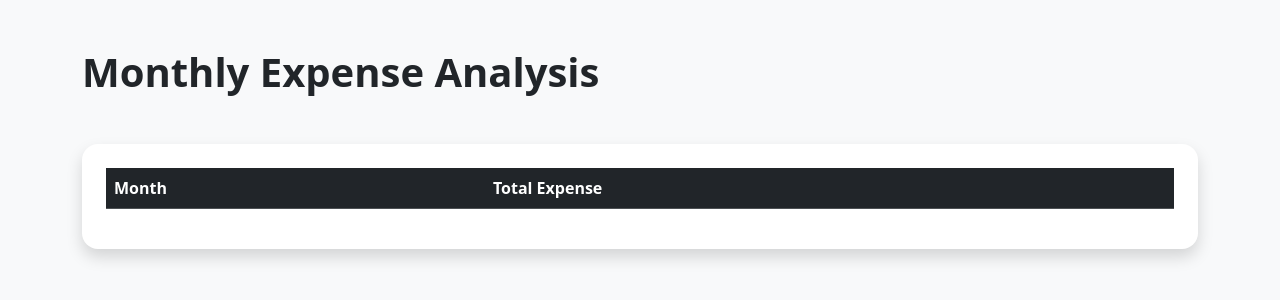
After one commit to Raju-Kumar-chandra/expense-tracker, a Django app: page /monthly-analysis/ in a window 1280 px wide. The commit adds this page. Shown: the top 300 px of the page. Run offline with Django 5.2, Linux system fonts and the light colour scheme; a user stored in the database is signed in; data comes from the database, SQL or seed files in the repository; lists and menus that the app fills with data are empty.

Commit message:
added monthly expense analysis page

```diff
--- /dev/null
+++ b/tracker/templates/tracker/monthly_analysis.html
@@ -0,0 +1,78 @@
+<!DOCTYPE html>
+<html lang="en">
+
+<head>
+
+    <meta charset="UTF-8">
+
+    <meta name="viewport"
+          content="width=device-width, initial-scale=1.0">
+
+    <title>Monthly Analysis</title>
+
+    <link
+        href="https://cdn.jsdelivr.net/npm/bootstrap@5.3.3/dist/css/bootstrap.min.css"
+        rel="stylesheet"
+    >
+
+</head>
+
+<body class="bg-light">
+
+<div class="container py-5">
+
+    <h1 class="fw-bold mb-5">
+
+        Monthly Expense Analysis
+
+    </h1>
+
+    <div class="card shadow border-0 rounded-4 p-4">
+
+        <table class="table table-hover">
+
+            <thead class="table-dark">
+
+                <tr>
+
+                    <th>Month</th>
+
+                    <th>Total Expense</th>
+
+                </tr>
+
+            </thead>
+
+            <tbody>
+
+                {% for item in monthly_expenses %}
+
+                <tr>
+
+                    <td>
+
+                        {{ item.month|date:"F Y" }}
+
+                    </td>
+
+                    <td class="text-danger fw-bold">
+
+                        ₹ {{ item.total }}
+
+                    </td>
+
+                </tr>
+
+                {% endfor %}
+
+            </tbody>
+
+        </table>
+
+    </div>
+
+</div>
+
+</body>
+
+</html>
--- a/tracker/urls.py
+++ b/tracker/urls.py
@@ -41,4 +41,6 @@ urlpatterns = [
 
     path('upload-profile-photo/', views.upload_profile_photo, name='upload_profile_photo'),
 
+    path('monthly-analysis/', views.monthly_analysis, name='monthly_analysis'),
+
 ]
--- a/tracker/views.py
+++ b/tracker/views.py
@@ -5,7 +5,8 @@ from django.contrib.auth import (login, logout, authenticate)
 from django.contrib.auth.decorators import login_required
 from .models import Expense, Income, UserProfile
 from .forms import RegisterForm, ExpenseForm, IncomeForm
-
+from django.db.models import Sum
+from django.db.models.functions import TruncMonth
 
 def home(request):
 
@@ -276,3 +277,36 @@ def upload_profile_photo(request):
             form.save()
 
     return redirect('profile')
+
+@login_required
+def monthly_analysis(request):
+
+    monthly_expenses = (
+
+        Expense.objects
+
+        .filter(user=request.user)
+
+        .annotate(month=TruncMonth('date'))
+
+        .values('month')
+
+        .annotate(total=Sum('amount'))
+
+        .order_by('-month')
+
+    )
+
+    return render(
+
+        request,
+
+        'tracker/monthly_analysis.html',
+
+        {
+
+            'monthly_expenses': monthly_expenses
+
+        }
+
+    )
```
Also changed, not shown: tracker/templates/tracker/dashboard.html (+15 -0 lines).
